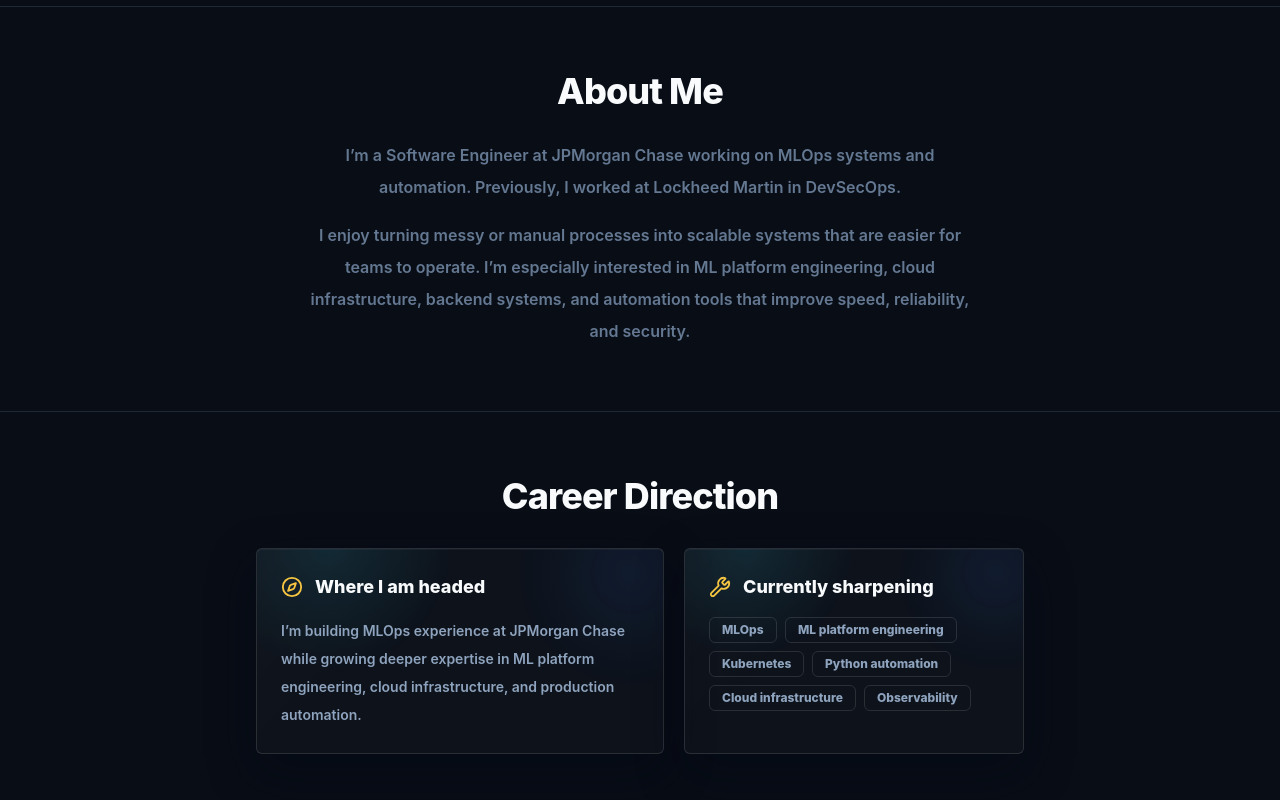
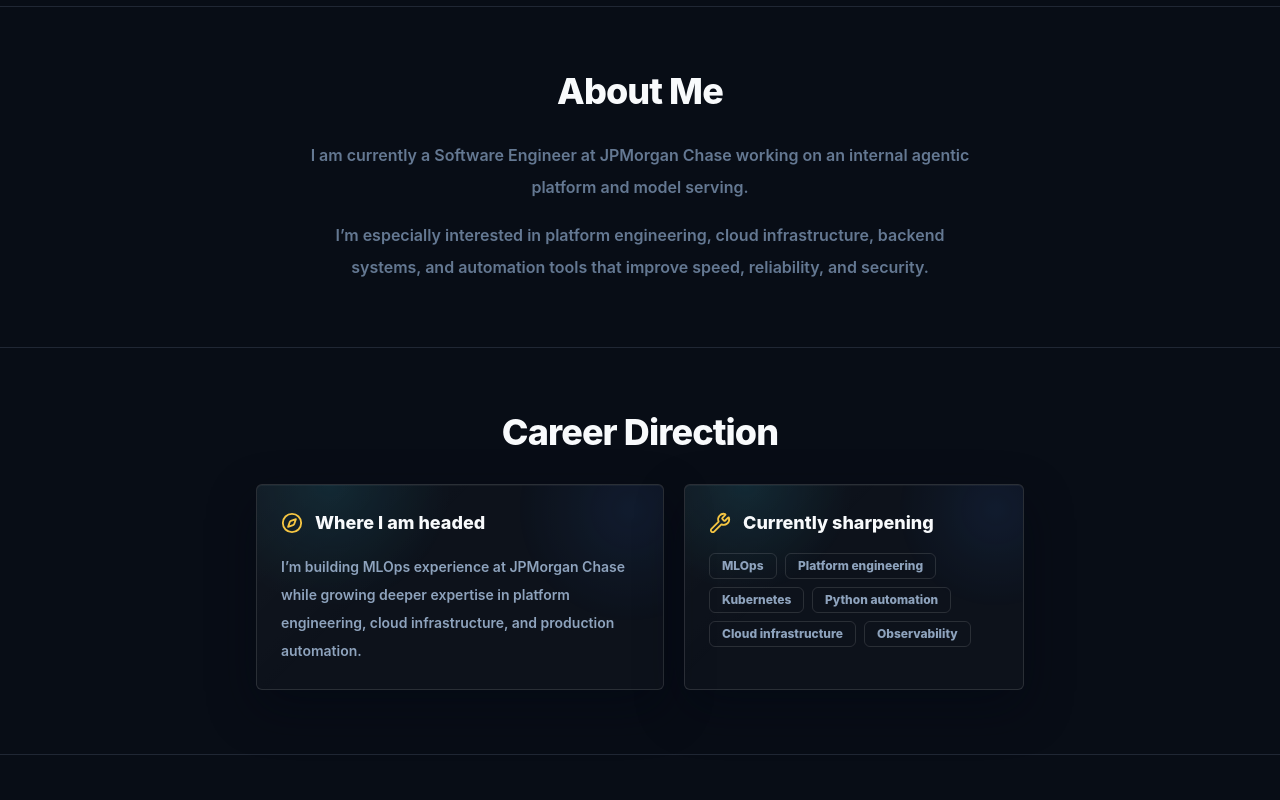
Before and after one commit to dboyza/portfolio-website, a React (Vite) app: page / in a window 1280 px wide. Shown: the part 900-1700 px from the top of the page. Built offline with nearby package versions, Linux system fonts and the light colour scheme.

Commit message:
Refine portfolio content and layout

```diff
--- a/index.html
+++ b/index.html
@@ -12,7 +12,7 @@
     <meta property="og:title" content="Dylan Boyza | Software Engineer" />
     <meta
       property="og:description"
-      content="MLOps, ML platform engineering, cloud infrastructure, Python, and automation portfolio."
+      content="MLOps, platform engineering, cloud infrastructure, Python, and automation portfolio."
     />
     <meta property="og:type" content="website" />
     <meta property="og:image" content="/og-image.png" />
@@ -26,7 +26,7 @@
     <meta name="twitter:title" content="Dylan Boyza | Software Engineer" />
     <meta
       name="twitter:description"
-      content="MLOps, ML platform engineering, cloud infrastructure, Python, and automation portfolio."
+      content="MLOps, platform engineering, cloud infrastructure, Python, and automation portfolio."
     />
     <meta name="twitter:image" content="/og-image.png" />
     <meta
--- a/src/data/portfolio.ts
+++ b/src/data/portfolio.ts
@@ -66,16 +66,16 @@
 ];
 
 export const aboutParagraphs = [
-  'I’m a Software Engineer at JPMorgan Chase working on MLOps systems and automation. Previously, I worked at Lockheed Martin in DevSecOps.',
-  'I enjoy turning messy or manual processes into scalable systems that are easier for teams to operate. I’m especially interested in ML platform engineering, cloud infrastructure, backend systems, and automation tools that improve speed, reliability, and security.',
+  'I am currently a Software Engineer at JPMorgan Chase working on an internal agentic platform and model serving.',
+  'I’m especially interested in platform engineering, cloud infrastructure, backend systems, and automation tools that improve speed, reliability, and security.',
 ];
 
 export const careerDirection: CareerDirection = {
   lookingFor:
-    'I’m building MLOps experience at JPMorgan Chase while growing deeper expertise in ML platform engineering, cloud infrastructure, and production automation.',
+    'I’m building MLOps experience at JPMorgan Chase while growing deeper expertise in platform engineering, cloud infrastructure, and production automation.',
   currentlyBuilding: [
     'MLOps',
-    'ML platform engineering',
+    'Platform engineering',
     'Kubernetes',
     'Python automation',
     'Cloud infrastructure',
--- a/src/sections/Certifications.tsx
+++ b/src/sections/Certifications.tsx
@@ -20,7 +20,7 @@
             return (
               <article
                 key={certification.name}
-                className="premium-surface motion-lift reveal-on-scroll rounded-lg p-5 text-center"
+                className="premium-surface motion-lift reveal-on-scroll rounded-lg p-5 text-center lg:last:col-start-2"
                 data-reveal
                 style={{ transitionDelay: `${index * 80}ms` }}
               >
--- a/src/sections/Skills.tsx
+++ b/src/sections/Skills.tsx
@@ -117,7 +117,7 @@
             return (
               <section
                 key={group.title}
-                className="capability-card premium-surface motion-lift reveal-on-scroll min-w-0 rounded-lg border border-white/12 bg-white/[0.025] p-4"
+                className="capability-card premium-surface motion-lift reveal-on-scroll min-w-0 rounded-lg border border-white/12 bg-white/[0.025] p-4 xl:last:col-start-2"
                 data-reveal
                 style={{ transitionDelay: `${index * 70}ms` }}
               >
```
